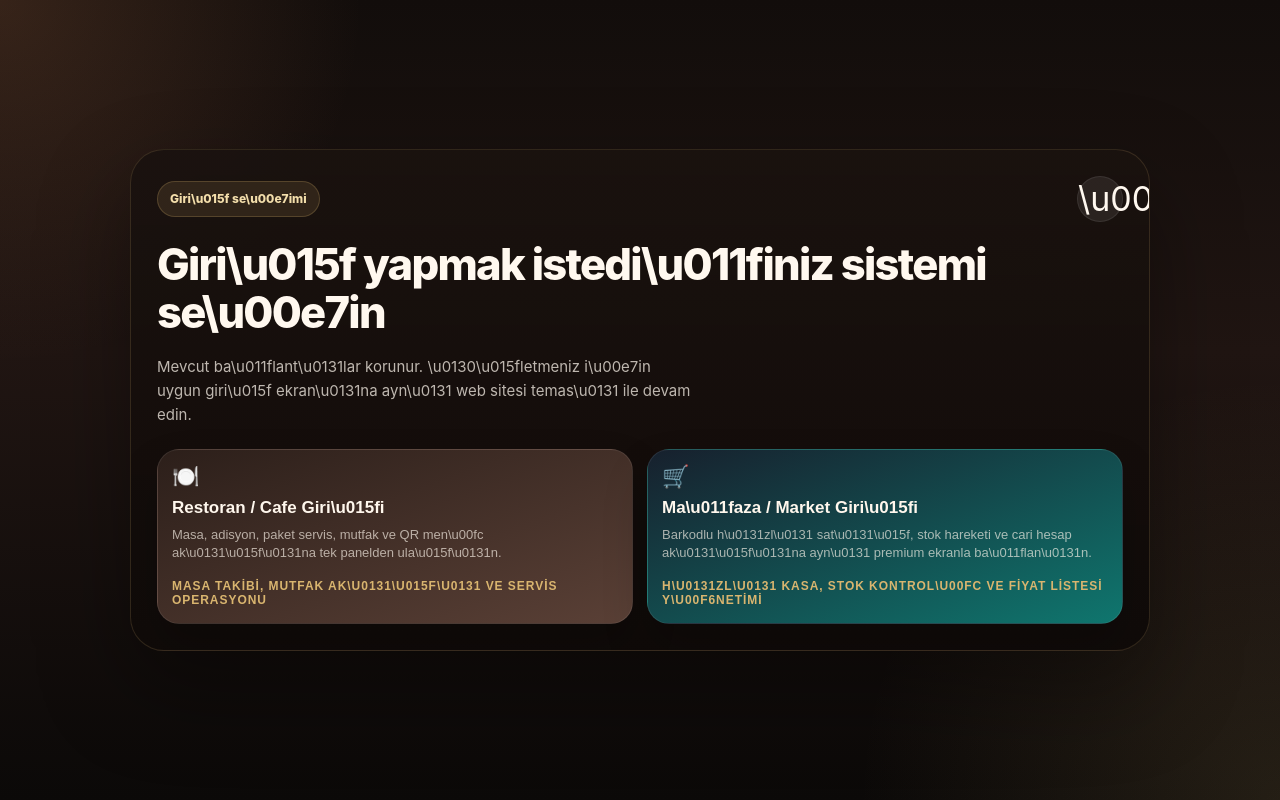
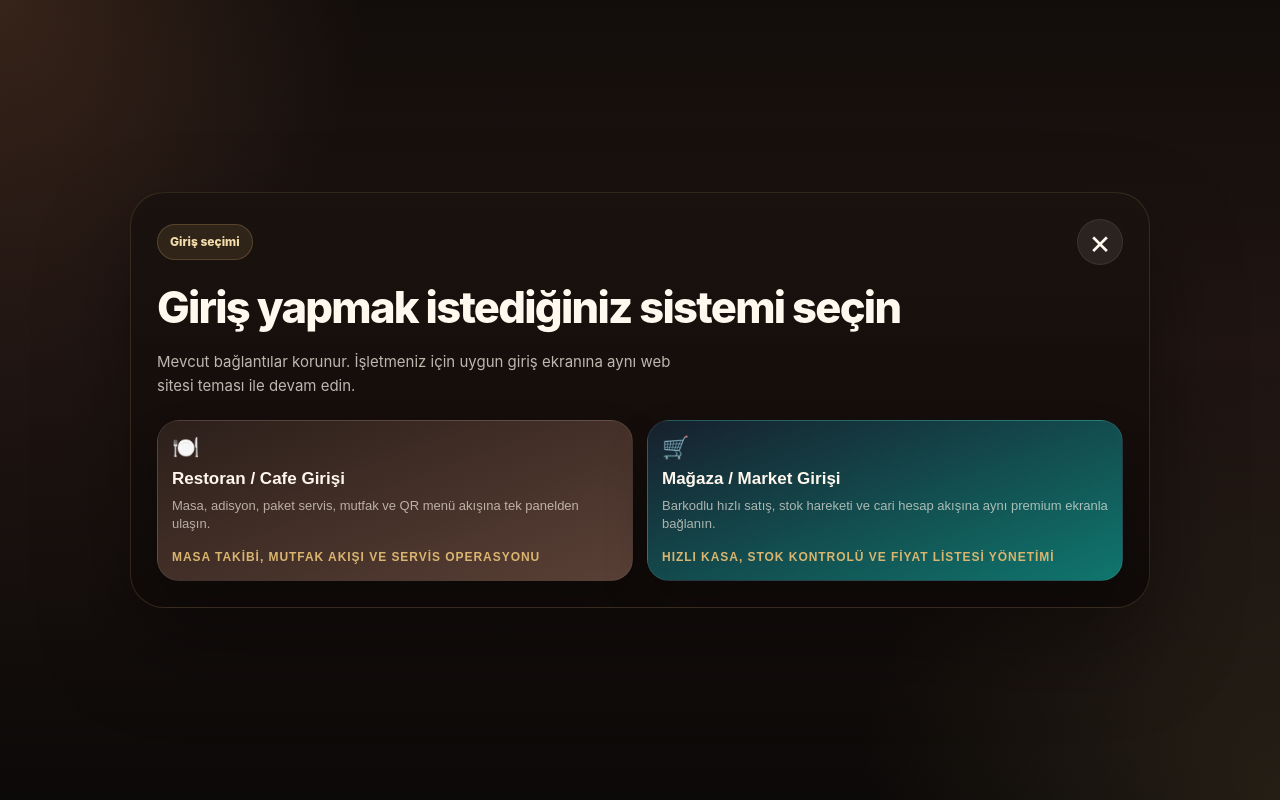
Before and after one commit to penposapp-sys/penpos, a React (Vite) app in the folder frontend/: page /login in a window 1280 px wide. Built offline with nearby package versions, Linux system fonts and the light colour scheme; no server answers.

Commit message:
deploy: otomatik guncelleme

```diff
--- a/frontend/src/pages/LandingPage.jsx
+++ b/frontend/src/pages/LandingPage.jsx
@@ -77,7 +77,7 @@ const scrollToSection = (event, targetId) => {
   window.scrollTo({ top, behavior: 'smooth' })
 }
 
-function Header({ settings, onOpenLogin, onOpenSystems, onRegister }) {
+function Header({ settings, onOpenSystems, onRegister, onLogin }) {
   const [open, setOpen] = useState(false)
 
   return (
@@ -91,8 +91,8 @@ function Header({ settings, onOpenLogin, onOpenSystems, onRegister }) {
           <a href="#egitim">Eğitim Videoları</a>
         </nav>
         <div className="lp-header-actions">
-          <a className="lp-btn lp-btn--text lp-direct-link-cta lp-direct-link-cta--login" href="/login">Giriş Yap</a>
-          <a className="lp-btn lp-btn--primary lp-direct-link-cta lp-direct-link-cta--register" href={`${settings.registerUrl || '/register'}?type=restaurant`}>1 Hafta Ücretsiz Dene</a>
+          <button className="lp-btn lp-btn--text lp-direct-link-cta lp-direct-link-cta--login" type="button" onClick={onLogin}>Giriş Yap</button>
+          <button className="lp-btn lp-btn--primary lp-direct-link-cta lp-direct-link-cta--register" type="button" onClick={onRegister}>1 Hafta Ücretsiz Dene</button>
         </div>
         <button type="button" className="lp-menu-btn" onClick={() => setOpen((value) => !value)} aria-label="Menü">
           <Icon name={open ? 'x' : 'menu'} className="lp-menu-icon" />
@@ -104,8 +104,8 @@ function Header({ settings, onOpenLogin, onOpenSystems, onRegister }) {
           <a href="#raporlar" onClick={(event) => { setOpen(false); scrollToSection(event, 'raporlar') }}>Özellikler</a>
           <a href="#fiyat" onClick={() => setOpen(false)}>Fiyat</a>
           <a href="#egitim" onClick={() => setOpen(false)}>Eğitim Videoları</a>
-          <a className="lp-direct-link-cta lp-direct-link-cta--login" href="/login" onClick={() => setOpen(false)}>Giriş Yap</a>
-          <a className="lp-btn lp-btn--primary lp-direct-link-cta lp-direct-link-cta--register" href={`${settings.registerUrl || '/register'}?type=restaurant`} onClick={() => setOpen(false)}>1 Hafta Ücretsiz Dene</a>
+          <button className="lp-direct-link-cta lp-direct-link-cta--login" type="button" onClick={() => { setOpen(false); onLogin?.() }}>Giriş Yap</button>
+          <button className="lp-btn lp-btn--primary lp-direct-link-cta lp-direct-link-cta--register" type="button" onClick={() => { setOpen(false); onRegister?.() }}>1 Hafta Ücretsiz Dene</button>
         </div>
       ) : null}
     </header>
@@ -124,7 +124,7 @@ function MockVisual({ active }) {
           {['Ülker Metro', 'Dido Trio', 'Çilekli Süt'].map((item, index) => (
             <div key={item} className="lp-sale-row">
               <span>{item}</span>
-              <b>{`\u20BA${[15, 25, 20][index]},00`}</b>
+              <b>{`₺${[15, 25, 20][index]},00`}</b>
             </div>
           ))}
         </div>
@@ -143,7 +143,7 @@ function MockVisual({ active }) {
         <div className="lp-phone">
           <div className="lp-phone-notch" />
           <div className="lp-phone-body">
-            <div className="lp-qr-chip">QR Men\u00FC</div>
+            <div className="lp-qr-chip">QR Menü</div>
             <h4>Kategori düzeni</h4>
             <div className="lp-phone-cats">
               {['Burger', 'İçecek', 'Tatlı', 'Kahve'].map((item) => <div key={item}>{item}</div>)}
@@ -167,7 +167,7 @@ function MockVisual({ active }) {
             <span>Anlık kontrol</span>
           </div>
           <div className="lp-report-stats">
-            <div><small>Net Sat\u0131\u015F</small><strong>\u20BA1.250</strong></div>
+            <div><small>Net Satış</small><strong>₺1.250</strong></div>
             <div><small>Şube</small><strong>4</strong></div>
             <div><small>Durum</small><strong>Hazır</strong></div>
           </div>
@@ -1522,8 +1522,8 @@ export default function LandingPage() {
 
       <Header
         settings={settings}
-        onOpenLogin={() => setLoginOpen(true)}
         onRegister={() => nav(`${settings.registerUrl || '/register'}?type=restaurant`)}
+        onLogin={() => nav('/login')}
         onOpenSystems={(event) => {
           setActive('restaurant')
           scrollToSection(event, 'sistemler')
@@ -1540,8 +1540,8 @@ export default function LandingPage() {
               <h1><span>{settings.heroTitle || 'Restoran ve mağaza sistemlerini ayrı ayrı yönetin.'}</span></h1>
               <p>{settings.heroDescription || 'PenPOS; Restoran-Cafe ve Mağaza-Market için ayrı girişleri, ayrı ekran akışları olan modern otomasyon yapısıdır.'}</p>
               <div className="lp-hero-actions">
-                <a className="lp-hero-primary lp-direct-link-cta lp-direct-link-cta--register" href={`${settings.registerUrl || '/register'}?type=restaurant`}>1 Haftalık Ücretsiz Deneme</a>
-                <a className="lp-hero-secondary lp-direct-link-cta lp-direct-link-cta--login" href="/login">Giriş Yap</a>
+                <button className="lp-hero-primary lp-direct-link-cta lp-direct-link-cta--register" type="button" onClick={() => nav('/register')}>1 Haftalık Ücretsiz Deneme</button>
+                <button className="lp-hero-secondary lp-direct-link-cta lp-direct-link-cta--login" type="button" onClick={() => nav('/login')}>Giriş Yap</button>
               </div>
               <div className="lp-hero-points">
                 {['QR menü dahil', 'Sınırsız şube', 'YouTube eğitim videoları'].map((item) => (
@@ -1574,7 +1574,7 @@ export default function LandingPage() {
                   ['SALON 1 • Masa 4', 'Sipariş hazırlanıyor', '2 dk önce'],
                   ['Paket Servis #102', 'Kurye teslim aldı', 'Şimdi'],
                   ['Cari Hesap', 'Tahsilat tamamlandı', '1 dk önce'],
-                  ['QR Men\u00FC', 'Yeni sipari\u015F geldi', 'Canl\u0131']
+                  ['QR Menü', 'Yeni sipariş geldi', 'Canlı']
                 ].map(([title, desc, time]) => (
                   <div key={title} className="lp-operation-item">
                     <div className="lp-operation-left">
@@ -1635,7 +1635,7 @@ export default function LandingPage() {
           <SectionTitle eyebrow="Eğitim Videoları" title="Sistemi kısa videolarla hızlı öğrenin." text="Kurulum, satış, cari hesap, QR menü ve raporlama akışlarını mevcut eğitim videolarıyla adım adım izleyebilirsiniz." />
           <div className="lp-video-grid">
             {trainingVideos.map((video) => (
-              <button key={video.id} type="button" className="lp-video-card" onClick={() => window.open(video.youtubeUrl, '_blank', 'noopener,noreferrer')}>
+              <button key={video.id} type="button" className="lp-video-card" onClick={() => { window.location.href = video.youtubeUrl }}>
                 <div className="lp-video-icon-box">
                   <Icon name="play" className="lp-video-icon" />
                 </div>
--- a/frontend/src/pages/LoginSelectionPage.jsx
+++ b/frontend/src/pages/LoginSelectionPage.jsx
@@ -10,7 +10,7 @@ export default function LoginSelectionPage() {
   useBodyLayoutMode('public-site-layout')
 
   useEffect(() => {
-    document.title = 'PenPOS - Giri\u015f Se\u00e7imi'
+    document.title = 'PenPOS - Giriş Seçimi'
   }, [])
 
   useEffect(() => {
@@ -23,28 +23,28 @@ export default function LoginSelectionPage() {
       <div className="public-auth-shell public-auth-shell--modal public-auth-shell--website">
         <div className="public-auth-head">
           <div className="public-auth-head-row">
-            <div className="marketing-trial-badge login-selection-badge">Giri\u015f se\u00e7imi</div>
-            <Link to="/" className="public-auth-close public-auth-close--website" aria-label="Ana sayfaya d\u00f6n">
-              \u00d7
+            <div className="marketing-trial-badge login-selection-badge">Giriş seçimi</div>
+            <Link to="/" className="public-auth-close public-auth-close--website" aria-label="Ana sayfaya dön">
+              ×
             </Link>
           </div>
-          <h1>Giri\u015f yapmak istedi\u011finiz sistemi se\u00e7in</h1>
-          <p>Mevcut ba\u011flant\u0131lar korunur. \u0130\u015fletmeniz i\u00e7in uygun giri\u015f ekran\u0131na ayn\u0131 web sitesi temas\u0131 ile devam edin.</p>
+          <h1>Giriş yapmak istediğiniz sistemi seçin</h1>
+          <p>Mevcut bağlantılar korunur. İşletmeniz için uygun giriş ekranına aynı web sitesi teması ile devam edin.</p>
         </div>
 
         <div className="public-auth-grid public-auth-grid--selection">
           <button type="button" className="public-auth-card public-auth-card--website public-auth-card--restaurant public-touch-card" onClick={() => nav('/login/restoran')}>
-            <span aria-hidden="true">{'\u{1F37D}\uFE0F'}</span>
-            <strong>Restoran / Cafe Giri\u015fi</strong>
-            <p>Masa, adisyon, paket servis, mutfak ve QR men\u00fc ak\u0131\u015f\u0131na tek panelden ula\u015f\u0131n.</p>
-            <em>Masa takibi, mutfak ak\u0131\u015f\u0131 ve servis operasyonu</em>
+            <span aria-hidden="true">🍽️</span>
+            <strong>Restoran / Cafe Girişi</strong>
+            <p>Masa, adisyon, paket servis, mutfak ve QR menü akışına tek panelden ulaşın.</p>
+            <em>Masa takibi, mutfak akışı ve servis operasyonu</em>
           </button>
 
           <button type="button" className="public-auth-card public-auth-card--website public-auth-card--canteen public-touch-card" onClick={() => nav('/canteen/login')}>
-            <span aria-hidden="true">{'\u{1F6D2}'}</span>
-            <strong>Ma\u011faza / Market Giri\u015fi</strong>
-            <p>Barkodlu h\u0131zl\u0131 sat\u0131\u015f, stok hareketi ve cari hesap ak\u0131\u015f\u0131na ayn\u0131 premium ekranla ba\u011flan\u0131n.</p>
-            <em>H\u0131zl\u0131 kasa, stok kontrol\u00fc ve fiyat listesi y\u00f6netimi</em>
+            <span aria-hidden="true">🛒</span>
+            <strong>Mağaza / Market Girişi</strong>
+            <p>Barkodlu hızlı satış, stok hareketi ve cari hesap akışına aynı premium ekranla bağlanın.</p>
+            <em>Hızlı kasa, stok kontrolü ve fiyat listesi yönetimi</em>
           </button>
         </div>
       </div>
```
Also changed, not shown: frontend/src/pages/EntryPage.jsx (+6 -6 lines).
